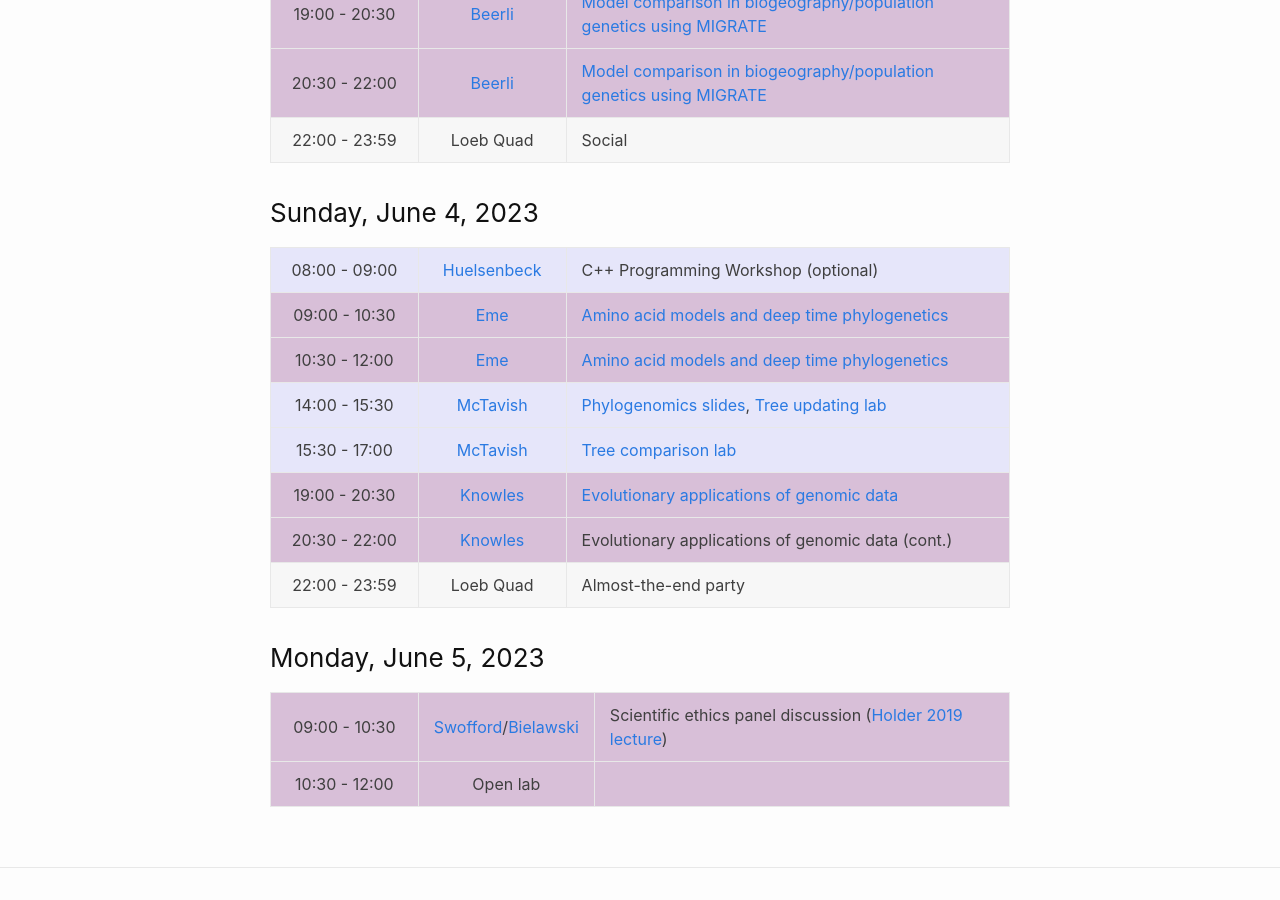
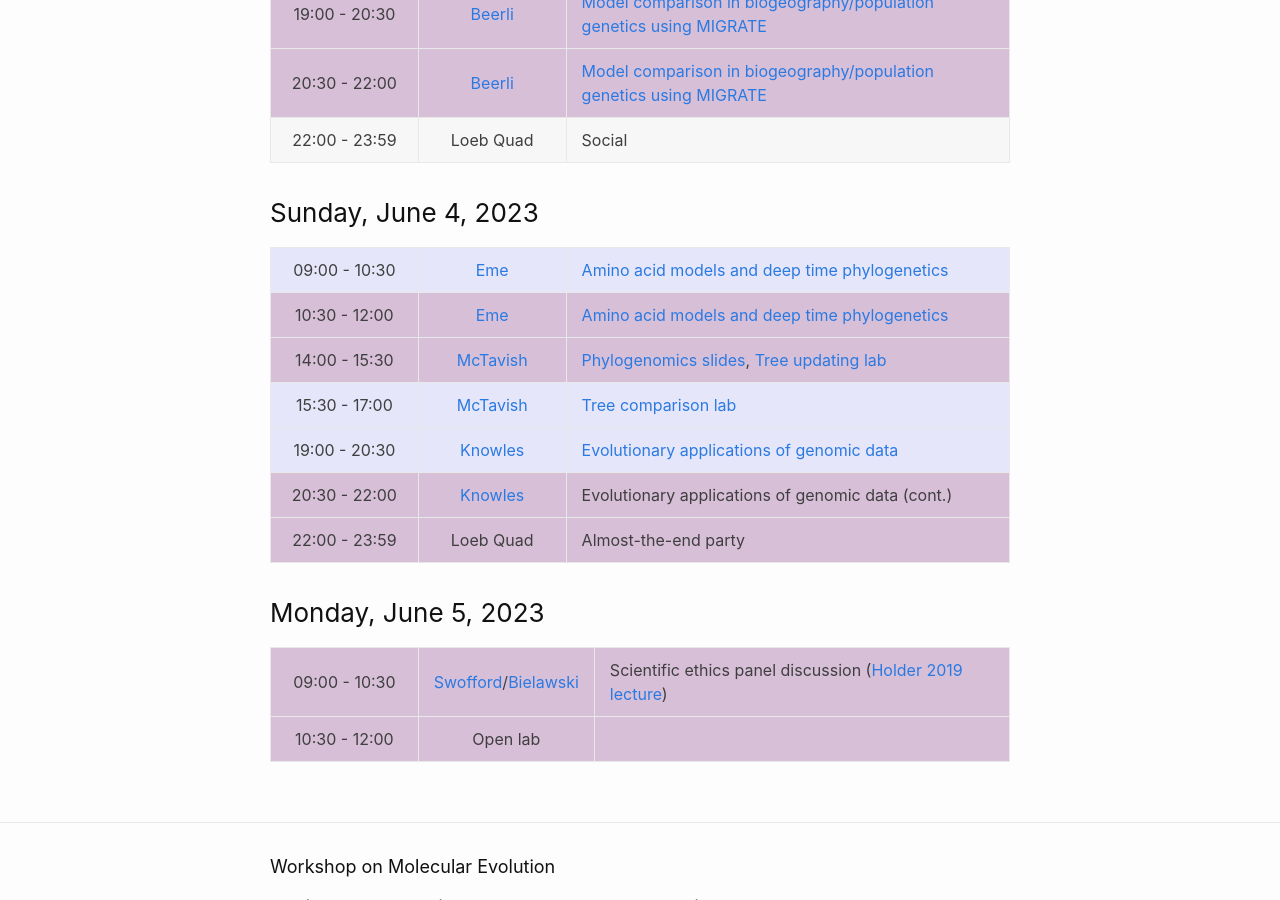
Before and after one commit to molevolworkshop/molevolworkshop.github.io, a Jekyll site: the page built from schedule.md, in a window 1280 px wide and 900 px high, scrolled down 3758 px. Built offline with Jekyll 4.4.1, drawn with Linux system fonts in a browser that asks for light colours.

Commit message:
removed John's last lecture that never was

```diff
--- a/schedule.md
+++ b/schedule.md
@@ -121,7 +121,6 @@ All sessions are in Loeb G70 (basement of Loeb building)
 ### Sunday, June 4, 2023
 
 ---------------|--------------------------------------|-----------------------------------
- 08:00 - 09:00 | [Huelsenbeck](/faculty-huelsenbeck/) | C++ Programming Workshop (optional)
  09:00 - 10:30 | [Eme](/faculty-eme/)                 | [Amino acid models and deep time phylogenetics]({{ site.baseurl }}/faculty/eme/pdf/Phylogenomics_EmeLaura_WoodsHole2019_4-opt.pdf)
  10:30 - 12:00 | [Eme](/faculty-eme/)                 |  [Amino acid models and deep time phylogenetics]({{ site.baseurl }}/faculty/eme/pdf/Phylogenomics_EmeLaura_WoodsHole2019_4-opt.pdf)
  14:00 - 15:30 | [McTavish](/faculty-mctavish/)       | [Phylogenomics slides]({{ site.baseurl }}/faculty/mctavish/pdf/Genomics_WH2023.pdf), [Tree updating lab](https://github.com/snacktavish/Mole2023/blob/master/TreeUpdating.md)
```
